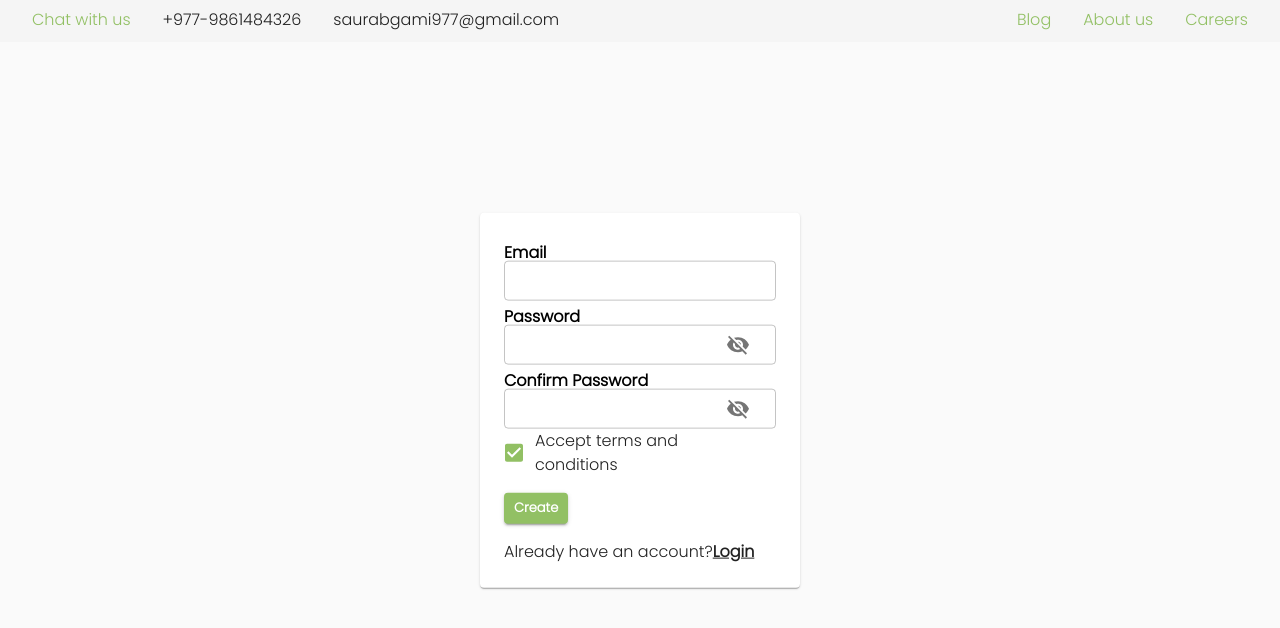
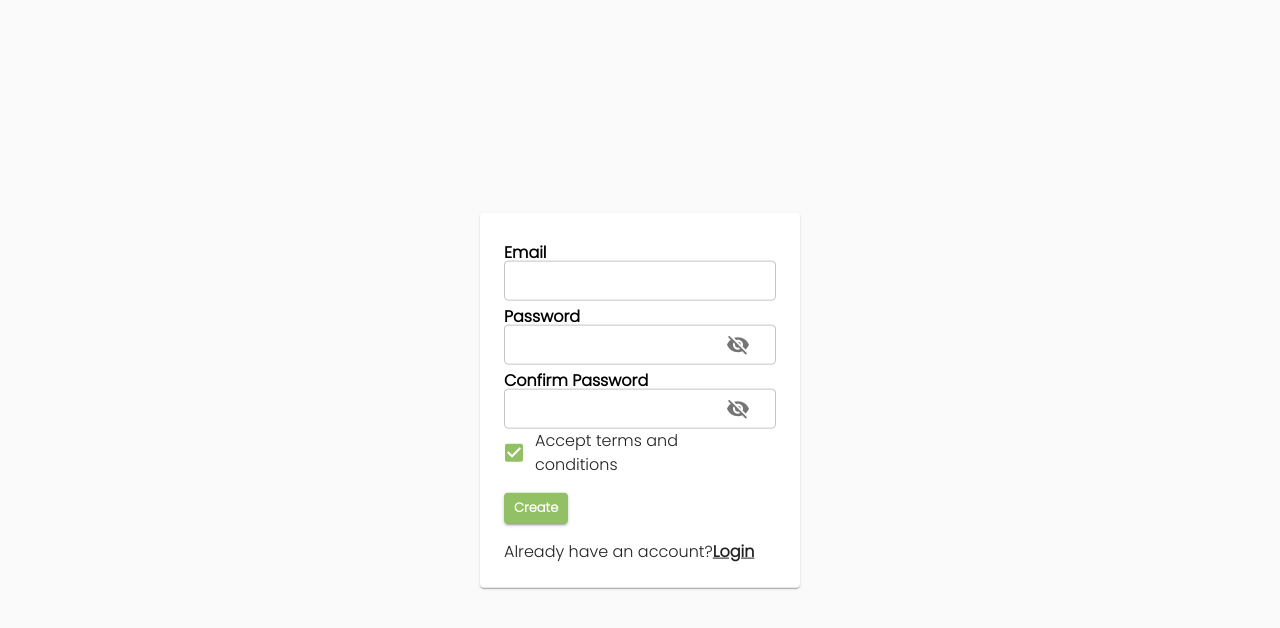
Before and after one commit to dibashthapa/ecommerce-react, a React (Create React App) app: page /register in a window 1280 px wide. Shown: the top 628 px of the page. Built offline with nearby package versions, Linux system fonts and the light colour scheme.

Commit message:
refactor: style changes , naming changes and classes , routes fixed

```diff
--- a/src/App/routes/index.js
+++ b/src/App/routes/index.js
@@ -1,12 +1,12 @@
 import React from 'react';
 import { Route, Switch, BrowserRouter } from 'react-router-dom';
-import Topbar from '../../Components/TopBar/Topbar';
+import Topbar from '../../Dashboard/components/TopBar';
 import publicRoutes from '../../Public/config/routes';
 const Routes = () => (
   <BrowserRouter>
-    <Route path="/" component={Topbar} />
+    <Route exact path="/" component={Topbar} />
     <Switch>
-      {publicRoutes.map(route => (
+      {publicRoutes.map((route) => (
         <Route
           exact
           path={route.path}
--- a/src/Components/TopBar/Topbar.js
+++ /dev/null
@@ -1,27 +0,0 @@
-import React from 'react';
-import { AppBar, Grid, Typography } from '@material-ui/core';
-
-import { useStyles } from './Topbar.style'
-
-function Topbar() {
-    const classes = useStyles()
-    return (
-        <AppBar color="default" elevation={0}>
-            <Grid container className={classes.topbar__wrapping__container}>
-                <Grid item>
-                    <Typography className={classes.topbar__link_btn} color="primary">Chat with us</Typography>
-                    <Typography className={classes.topbar__action_btn}>+977-9861484326</Typography>
-                    <Typography className={classes.topbar__action_btn}>saurabgami977@gmail.com</Typography>
-                </Grid>
-                <Grid item sm></Grid>
-                <Grid item>
-                    <Typography className={classes.topbar__link_btn} color="primary">Blog</Typography>
-                    <Typography className={classes.topbar__link_btn} color="primary">About us</Typography>
-                    <Typography className={classes.topbar__link_btn} color="primary">Careers</Typography>
-                </Grid>
-            </Grid>
-        </AppBar >
-    )
-}
-
-export default Topbar
--- a/src/Components/TopBar/Topbar.style.js
+++ /dev/null
@@ -1,25 +0,0 @@
-import { makeStyles } from "@material-ui/core";
-import theme from '../../App/theme/theme'
-
-const useStyles = makeStyles(theme => ({
-    topbar__action_btn: {
-        display: 'inline',
-        margin: `0px ${theme.spacing(2)}px`,
-        cursor: 'pointer',
-
-
-    },
-    topbar__link_btn: {
-        display: 'inline',
-        margin: `0px ${theme.spacing(2)}px`,
-        cursor: 'pointer',
-
-
-    },
-    topbar__wrapping__container: {
-        padding: `${theme.spacing(1)}px ${theme.spacing(2)}px `,
-        borderBottom: '2px solid #f5f5f5'
-    }
-}))
-
-export { useStyles }
--- /dev/null
+++ b/src/Dashboard/components/TopBar/index.js
@@ -0,0 +1,38 @@
+import React from 'react';
+import { AppBar, Grid, Typography } from '@material-ui/core';
+import useStyles from './index.style';
+
+const Topbar = () => {
+  const classes = useStyles();
+  return (
+    <AppBar color="default" elevation={0}>
+      <Grid container className={classes.topBarWrappingContainer}>
+        <Grid item xs={12} lg={6}>
+          <Typography className={classes.topBarLinkBtn} color="primary">
+            Chat with us
+          </Typography>
+          <Typography className={classes.topBarActionBtn}>
+            +977-9861484326
+          </Typography>
+          <Typography className={classes.topBarActionBtn}>
+            saurabgami977@gmail.com
+          </Typography>
+        </Grid>
+        {/* <Grid item sm></Grid> */}
+        <Grid item xs={12} lg={6} className="text-end">
+          <Typography className={classes.topBarLinkBtn} color="primary">
+            Blog
+          </Typography>
+          <Typography className={classes.topBarLinkBtn} color="primary">
+            About us
+          </Typography>
+          <Typography className={classes.topBarLinkBtn} color="primary">
+            Careers
+          </Typography>
+        </Grid>
+      </Grid>
+    </AppBar>
+  );
+};
+
+export default Topbar;
--- /dev/null
+++ b/src/Dashboard/components/TopBar/index.style.js
@@ -0,0 +1,20 @@
+import { makeStyles } from '@material-ui/core';
+
+const useStyles = makeStyles((theme) => ({
+  topBarActionBtn: {
+    display: 'inline',
+    margin: `0px ${theme.spacing(2)}px`,
+    cursor: 'pointer',
+  },
+  topBarLinkBtn: {
+    display: 'inline',
+    margin: `0px ${theme.spacing(2)}px`,
+    cursor: 'pointer',
+  },
+  topBarWrappingContainer: {
+    padding: `${theme.spacing(1)}px ${theme.spacing(2)}px `,
+    borderBottom: '2px solid #f5f5f5',
+  },
+}));
+
+export default useStyles;
--- a/src/index.css
+++ b/src/index.css
@@ -1,3 +1,7 @@
 body {
   font-family: 'Poppins', sans-serif;
 }
+
+.text-end {
+  text-align: end;
+}
```
